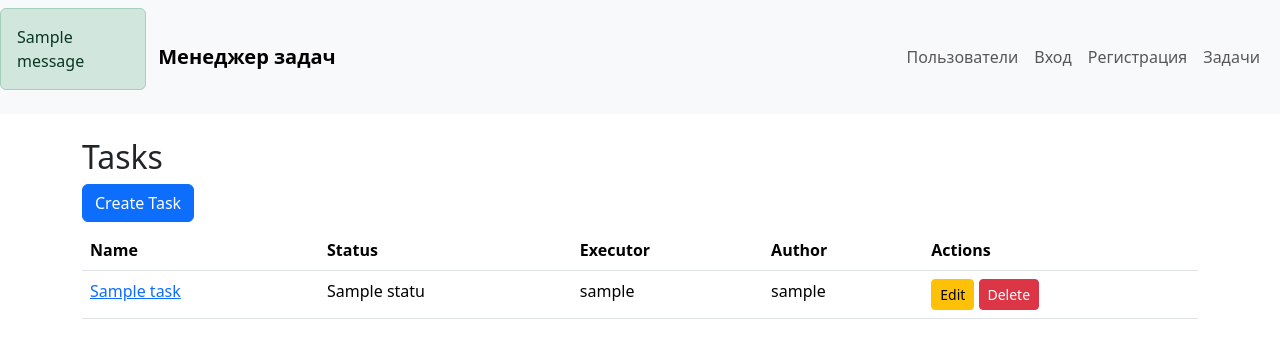
After one commit to D4rkli/python-project-52, a Django app: page /tasks/ in a window 1280 px wide. The commit adds this page. Shown: the top 358 px of the page. Run offline with Django 4.2, Linux system fonts and the light colour scheme; a user stored in the database is signed in; tables that the repository leaves empty hold one stand-in row (values such as "Sample post"); one stand-in notice (Sample message) is shown; some libraries are stand-ins or nearby versions.

```diff
--- /dev/null
+++ b/task_manager/models.py
@@ -0,0 +1,19 @@
+from django.db import models
+from django.contrib.auth.models import User
+
+class Status(models.Model):
+    name = models.CharField(max_length=100)
+
+    def __str__(self):
+        return self.name
+
+class Task(models.Model):
+    name = models.CharField(max_length=255)
+    description = models.TextField(blank=True)
+    status = models.ForeignKey(Status, on_delete=models.PROTECT, related_name='tasks')
+    author = models.ForeignKey(User, on_delete=models.PROTECT, related_name='authored_tasks')
+    executor = models.ForeignKey(User, on_delete=models.PROTECT, related_name='executed_tasks', null=True, blank=True)
+    created_at = models.DateTimeField(auto_now_add=True)
+
+    def __str__(self):
+        return self.name
--- a/task_manager/templates/base.html
+++ b/task_manager/templates/base.html
@@ -10,6 +10,11 @@
   </head>
   <body>
     <nav class="navbar navbar-expand-lg navbar-light bg-light mb-4">
+      {% if messages %}
+        {% for message in messages %}
+          <div class="alert alert-{{ message.tags }}">{{ message }}</div>
+        {% endfor %}
+      {% endif %}
       <div class="container">
         <a class="navbar-brand fw-bold" href="{% url 'index' %}">Менеджер задач</a>
         <div>
@@ -23,6 +28,9 @@
             <li class="nav-item">
               <a class="nav-link" href="#">Регистрация</a>
             </li>
+            <li class="nav-item">
+              <a class="nav-link" href="{% url 'tasks' %}">Задачи</a>
+            </li>
           </ul>
         </div>
       </div>
--- /dev/null
+++ b/task_manager/templates/tasks/task_list.html
@@ -0,0 +1,28 @@
+{% extends "base.html" %}
+{% block content %}
+<h2>Tasks</h2>
+<a href="{% url 'task_create' %}" class="btn btn-primary mb-2">Create Task</a>
+<table class="table">
+  <tr>
+    <th>Name</th>
+    <th>Status</th>
+    <th>Executor</th>
+    <th>Author</th>
+    <th>Actions</th>
+  </tr>
+  {% for task in tasks %}
+  <tr>
+    <td><a href="{% url 'task_detail' task.pk %}">{{ task.name }}</a></td>
+    <td>{{ task.status }}</td>
+    <td>{{ task.executor }}</td>
+    <td>{{ task.author }}</td>
+    <td>
+      <a href="{% url 'task_update' task.pk %}" class="btn btn-sm btn-warning">Edit</a>
+      {% if task.author == user %}
+        <a href="{% url 'task_delete' task.pk %}" class="btn btn-sm btn-danger">Delete</a>
+      {% endif %}
+    </td>
+  </tr>
+  {% endfor %}
+</table>
+{% endblock %}
--- a/task_manager/templates/users/user_list.html
+++ b/task_manager/templates/users/user_list.html
@@ -5,7 +5,7 @@
   <table class="table table-striped">
     <thead>
       <tr>
-        <th>#</th>
+        <th>ID</th>
         <th>Username</th>
         <th>Email</th>
       </tr>
--- a/task_manager/urls.py
+++ b/task_manager/urls.py
@@ -3,6 +3,7 @@ from django.urls import path
 from django.views.generic import TemplateView
 from django.contrib.auth import views as auth_views
 from .users import views
+from .views import TaskListView, TaskCreateView, TaskUpdateView, TaskDeleteView, TaskDetailView
 
 urlpatterns = [
     path('admin/', admin.site.urls),
@@ -13,4 +14,9 @@ urlpatterns = [
     path('users/<int:pk>/delete/', views.UserDeleteView.as_view(), name='user_delete'),
     path('login/', auth_views.LoginView.as_view(), name='login'),
     path('logout/', auth_views.LogoutView.as_view(), name='logout'),
+    path('tasks/', TaskListView.as_view(), name='tasks'),
+    path('tasks/create/', TaskCreateView.as_view(), name='task_create'),
+    path('tasks/<int:pk>/', TaskDetailView.as_view(), name='task_detail'),
+    path('tasks/<int:pk>/update/', TaskUpdateView.as_view(), name='task_update'),
+    path('tasks/<int:pk>/delete/', TaskDeleteView.as_view(), name='task_delete'),
 ]
--- /dev/null
+++ b/task_manager/views.py
@@ -0,0 +1,39 @@
+from django.views.generic import ListView, DetailView, CreateView, UpdateView, DeleteView
+from django.contrib.auth.mixins import LoginRequiredMixin, UserPassesTestMixin
+from django.urls import reverse_lazy
+from .models import Task
+from .forms import TaskForm
+
+class TaskListView(LoginRequiredMixin, ListView):
+    model = Task
+    template_name = 'tasks/task_list.html'
+    context_object_name = 'tasks'
+
+class TaskDetailView(LoginRequiredMixin, DetailView):
+    model = Task
+    template_name = 'tasks/task_detail.html'
+    context_object_name = 'task'
+
+class TaskCreateView(LoginRequiredMixin, CreateView):
+    model = Task
+    form_class = TaskForm
+    template_name = 'tasks/task_form.html'
+    success_url = reverse_lazy('tasks')
+
+    def form_valid(self, form):
+        form.instance.author = self.request.user
+        return super().form_valid(form)
+
+class TaskUpdateView(LoginRequiredMixin, UpdateView):
+    model = Task
+    form_class = TaskForm
+    template_name = 'tasks/task_form.html'
+    success_url = reverse_lazy('tasks')
+
+class TaskDeleteView(LoginRequiredMixin, UserPassesTestMixin, DeleteView):
+    model = Task
+    template_name = 'tasks/task_confirm_delete.html'
+    success_url = reverse_lazy('tasks')
+
+    def test_func(self):
+        return self.get_object().author == self.request.user
```
Also changed, not shown: task_manager/forms.py (added, +7 -0 lines), task_manager/templates/tasks/task_confirm_delete.html (added, +10 -0 lines), task_manager/templates/tasks/task_detail.html (added, +10 -0 lines), task_manager/templates/tasks/task_form.html (added, +10 -0 lines).
